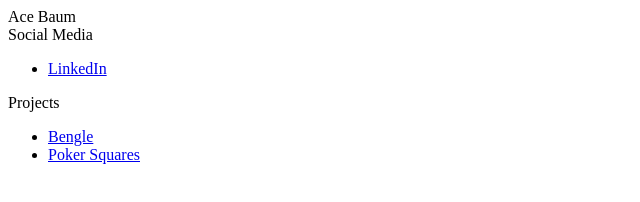
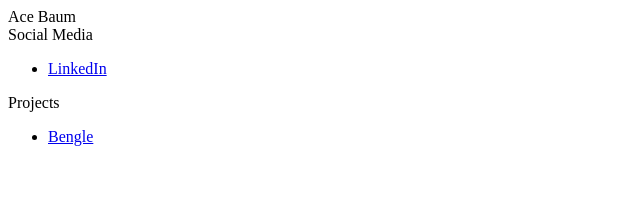
Before and after one commit to baumace/baumace.github.io, a plain HTML site: page index.html in a window 1280 px wide. Shown: the whole page, without its empty margins (0-640 px from the left). Drawn offline with Linux system fonts and the light colour scheme.

Commit message:
Update index.html

```diff
--- a/index.html
+++ b/index.html
@@ -14,9 +14,6 @@
             <li>
                 <a href="https://acebaum.com/bengle">Bengle</a>
             </li>
-            <li>
-                <a href="https://acebaum.com/poker-squares">Poker Squares</a>
-            </li>
         </ul>
     </div>
 </html>
```
